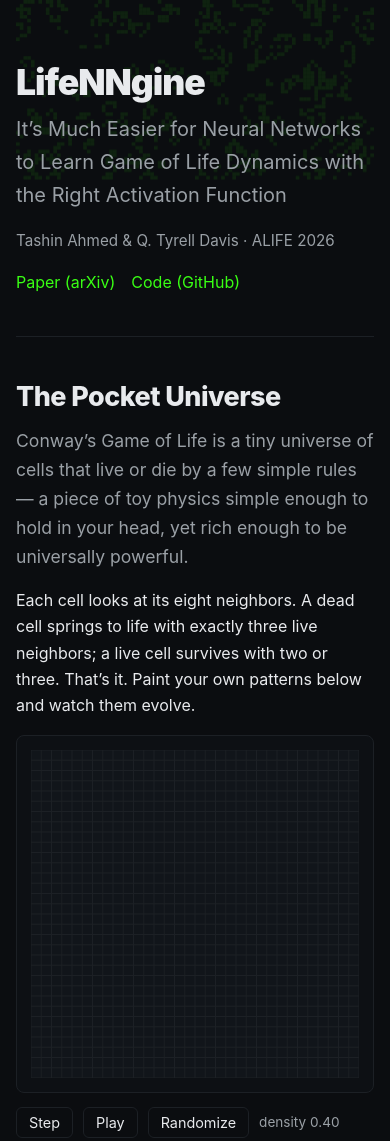
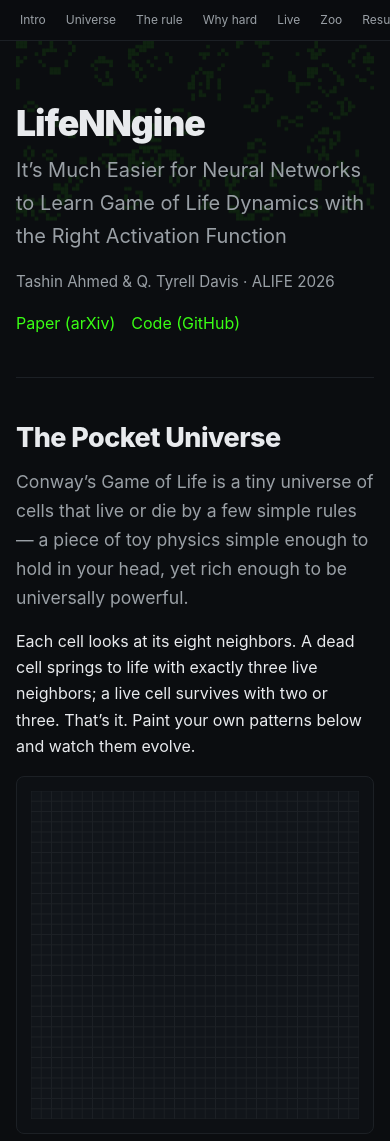
Before and after one commit to TashinAhmed/LifeNNgine, a website with bundled scripts: page web/index.html in a window 390 px wide. Shown: the top 1141 px of the page. Built offline with nearby package versions, Linux system fonts and the light colour scheme.

Commit message:
feat(web): assembly — IO pause, reduced-motion, responsive, nav

```diff
--- a/web/css/style.css
+++ b/web/css/style.css
@@ -85,6 +85,7 @@ code {
 .chapter {
   padding: 64px 0;
   border-top: 1px solid var(--border);
+  scroll-margin-top: 56px;
 }
 
 .chapter:first-of-type {
@@ -175,6 +176,8 @@ code {
 
 .canvas-card canvas {
   width: 100%;
+  height: auto;
+  max-height: 75vh;
   background: var(--bg);
 }
 
@@ -294,6 +297,84 @@ input[type="range"]::-moz-range-thumb {
   font-size: 0.8rem;
 }
 
+/* ---------- Sticky chapter nav ---------- */
+.chapter-nav {
+  position: sticky;
+  top: 0;
+  z-index: 20;
+  display: flex;
+  flex-wrap: wrap;
+  align-items: center;
+  gap: 4px;
+  padding: 8px max(20px, calc((100vw - var(--page-max)) / 2));
+  background: rgba(11, 13, 16, 0.85);
+  -webkit-backdrop-filter: blur(8px);
+  backdrop-filter: blur(8px);
+  border-bottom: 1px solid var(--border);
+  overflow-x: auto;
+  scrollbar-width: thin;
+}
+
+.chapter-nav a {
+  flex: 0 0 auto;
+  font-size: 0.8rem;
+  color: var(--text-muted);
+  padding: 4px 10px;
+  border-radius: 6px;
+  white-space: nowrap;
+}
+
+.chapter-nav a:hover {
+  background: var(--card);
+  color: var(--accent-green);
+  text-decoration: none;
+}
+
+.chapter-nav a:focus-visible {
+  outline: 2px solid var(--accent-green);
+  outline-offset: 2px;
+}
+
+/* ---------- Back to top ---------- */
+.back-to-top {
+  position: fixed;
+  right: 20px;
+  bottom: 20px;
+  z-index: 30;
+  display: flex;
+  align-items: center;
+  justify-content: center;
+  width: 40px;
+  height: 40px;
+  border-radius: 50%;
+  background: var(--card);
+  border: 1px solid var(--border);
+  color: var(--accent-green);
+  font-size: 1.1rem;
+  opacity: 0;
+  visibility: hidden;
+  transform: translateY(8px);
+  transition: opacity 0.2s, transform 0.2s, border-color 0.15s;
+  pointer-events: none;
+}
+
+.back-to-top.is-visible {
+  opacity: 1;
+  visibility: visible;
+  transform: translateY(0);
+  pointer-events: auto;
+}
+
+.back-to-top:hover {
+  border-color: var(--accent-green);
+  text-decoration: none;
+}
+
+.back-to-top:focus-visible {
+  outline: 2px solid var(--accent-green);
+  outline-offset: 2px;
+}
+
 /* ---------- Responsive ---------- */
 @media (max-width: 720px) {
   body {
@@ -313,6 +394,26 @@ input[type="range"]::-moz-range-thumb {
     margin: 14px 0;
   }
 
+  /* Keep individual canvases from dominating a small viewport. */
+  .canvas-card canvas {
+    max-height: 60vh;
+  }
+
+  .chapter-nav {
+    flex-wrap: nowrap;
+    padding: 6px 12px;
+  }
+
+  .chapter-nav a {
+    font-size: 0.75rem;
+    padding: 4px 8px;
+  }
+
+  .back-to-top {
+    right: 12px;
+    bottom: 12px;
+  }
+
   .hero {
     padding: 64px 0 40px;
   }
@@ -323,4 +424,8 @@ input[type="range"]::-moz-range-thumb {
   html {
     scroll-behavior: auto;
   }
+
+  .back-to-top {
+    transition: none;
+  }
 }
--- a/web/index.html
+++ b/web/index.html
@@ -8,10 +8,20 @@
   <link rel="stylesheet" href="css/style.css">
 </head>
 <body>
+  <nav class="chapter-nav" aria-label="Chapter navigation">
+    <a href="#ch-hero">Intro</a>
+    <a href="#ch-pocket-universe">Universe</a>
+    <a href="#ch-rule-function">The rule</a>
+    <a href="#ch-why-hard">Why hard</a>
+    <a href="#ch-watch-it-learn">Live</a>
+    <a href="#ch-activation-zoo">Zoo</a>
+    <a href="#ch-results">Results</a>
+  </nav>
+
   <main class="page">
 
     <!-- Chapter 0 — Hero -->
-    <section class="chapter hero">
+    <section class="chapter hero" id="ch-hero">
       <canvas id="hero-bg" aria-hidden="true"></canvas>
       <h1 class="hero__title">LifeNNgine</h1>
       <p class="hero__subtitle">It&rsquo;s Much Easier for Neural Networks to Learn Game of Life Dynamics with the Right Activation Function</p>
@@ -130,6 +140,7 @@
     </footer>
 
   </main>
+  <a class="back-to-top" href="#ch-hero" aria-label="Back to top" title="Back to top">&uarr;</a>
   <script type="module" src="js/main.js"></script>
 </body>
 </html>
--- a/web/js/main.js
+++ b/web/js/main.js
@@ -7,63 +7,124 @@ import { createActivationPlot } from "./widgets/activation-plot.js";
 import { renderSuccessBars, renderDensitySweep, renderAblation, renderPCA } from "./charts/charts.js";
 import { SUCCESS_RATES, DENSITY_SWEEP, ABLATION, PCA_ILLUSTRATIVE } from "./data/results.js";
 
-const prefersReducedMotion = () => window.matchMedia?.("(prefers-reduced-motion: reduce)").matches;
+// Single reduced-motion policy for the whole page (spec §10). Read once and
+// passed to every controller that cares, so there is one source of truth.
+const REDUCED_MOTION = (() => {
+  try {
+    return typeof window !== "undefined" && typeof window.matchMedia === "function"
+      && window.matchMedia("(prefers-reduced-motion: reduce)").matches;
+  } catch {
+    return false;
+  }
+})();
 
+// Hero background: a faint, slowly self-evolving Game of Life grid motif.
+// Returns { setPaused(bool), stop() }. Respects REDUCED_MOTION (no auto-start),
+// so a visibility pause/resume from the IntersectionObserver is always safe.
 export function initHero(canvas) {
   const H = 48, W = 96;
   let grid = new Uint8Array(H * W);
   const rng = mulberry32(2026);
   for (let i = 0; i < grid.length; i++) grid[i] = rng() < 0.35 ? 1 : 0;
   let raf = 0, last = 0;
+  let paused = false;
+
   function frame(t) {
     if (t - last > 220) { grid = Uint8Array.from(lifeStep(grid, H, W)); last = t; }
-    const { ctx, cssW, cssH } = fitCanvas(canvas);
-    clearCanvas(ctx, canvas.width, canvas.height, "rgba(11,13,16,0)");
-    drawGrid(ctx, grid, H, W, Math.min(cssW / W, cssH / H), { on: "rgba(57,255,20,0.10)", off: "transparent", gridline: "transparent" });
+    const view = fitCanvas(canvas);
+    if (view && view.ctx) {
+      const { ctx, cssW, cssH } = view;
+      clearCanvas(ctx, canvas.width, canvas.height, "rgba(11,13,16,0)");
+      drawGrid(ctx, grid, H, W, Math.min(cssW / W, cssH / H), { on: "rgba(57,255,20,0.10)", off: "transparent", gridline: "transparent" });
+    }
     raf = requestAnimationFrame(frame);
   }
-  if (!prefersReducedMotion()) raf = requestAnimationFrame(frame);
-  return () => cancelAnimationFrame(raf);
+
+  function stop() {
+    if (raf) cancelAnimationFrame(raf);
+    raf = 0;
+  }
+  function start() {
+    if (raf || paused || REDUCED_MOTION) return;
+    raf = requestAnimationFrame(frame);
+  }
+
+  if (!REDUCED_MOTION) start();
+
+  return {
+    setPaused(p) {
+      paused = !!p;
+      if (paused) stop();
+      else start();
+    },
+    stop,
+  };
 }
 
 document.addEventListener("DOMContentLoaded", () => {
-  const hero = document.getElementById("hero-bg");
-  if (hero) window.__stopHero = initHero(hero);
+  // Back-to-top: reveal after roughly one viewport of scrolling. The anchor
+  // itself (#ch-hero) does the jump; CSS scroll-behavior (auto under reduced
+  // motion) governs smoothness, so no JS scroll logic is needed here.
+  const backToTop = document.querySelector(".back-to-top");
+  if (backToTop) {
+    const reveal = () => {
+      backToTop.classList.toggle("is-visible", window.scrollY > window.innerHeight * 0.8);
+    };
+    window.addEventListener("scroll", reveal, { passive: true });
+    reveal();
+  }
+
+  // Collect every widget handle paired with its on-screen root (the .canvas-card
+  // or .chapter section the IntersectionObserver watches). Charts return
+  // { redraw } without setPaused; the observer callback guards for that, so
+  // registering them is harmless and keeps the collection uniform.
+  const widgets = [];
+  function register(canvas, handle) {
+    if (!canvas || !handle) return;
+    const root = canvas.closest(".canvas-card") || canvas.closest(".chapter") || canvas;
+    widgets.push({ root, handle });
+  }
+
+  const heroCanvas = document.getElementById("hero-bg");
+  if (heroCanvas) register(heroCanvas, initHero(heroCanvas));
 
   const lifeCanvas = document.getElementById("life-grid");
-  if (lifeCanvas) {
-    window.__lifeGrid = createLifeGrid(lifeCanvas, document.getElementById("life-controls"));
-  }
+  if (lifeCanvas) register(lifeCanvas, createLifeGrid(lifeCanvas, document.getElementById("life-controls")));
 
   const ruleCanvas = document.getElementById("rule-function");
-  if (ruleCanvas) {
-    window.__ruleFunction = createRuleFunction(ruleCanvas);
-  }
+  if (ruleCanvas) register(ruleCanvas, createRuleFunction(ruleCanvas));
 
   const zooCanvas = document.getElementById("activation-zoo");
   const polyCanvas = document.getElementById("activation-poly");
-  const polyControls = document.getElementById("poly-controls");
   if (zooCanvas || polyCanvas) {
-    window.__activationPlot = createActivationPlot(zooCanvas, polyCanvas, polyControls);
+    // The zoo + poly pair share one handle; observe the card that contains both.
+    register(zooCanvas || polyCanvas, createActivationPlot(zooCanvas, polyCanvas, document.getElementById("poly-controls")));
   }
 
   const vizSuccess = document.getElementById("viz-success");
-  if (vizSuccess) {
-    window.__vizSuccess = renderSuccessBars(vizSuccess, SUCCESS_RATES);
-  }
+  if (vizSuccess) register(vizSuccess, renderSuccessBars(vizSuccess, SUCCESS_RATES));
 
   const vizDensity = document.getElementById("viz-density");
-  if (vizDensity) {
-    window.__vizDensity = renderDensitySweep(vizDensity, DENSITY_SWEEP);
-  }
+  if (vizDensity) register(vizDensity, renderDensitySweep(vizDensity, DENSITY_SWEEP));
 
   const vizAblation = document.getElementById("viz-ablation");
-  if (vizAblation) {
-    window.__vizAblation = renderAblation(vizAblation, ABLATION);
-  }
+  if (vizAblation) register(vizAblation, renderAblation(vizAblation, ABLATION));
 
   const vizPca = document.getElementById("viz-pca");
-  if (vizPca) {
-    window.__vizPca = renderPCA(vizPca, PCA_ILLUSTRATIVE);
+  if (vizPca) register(vizPca, renderPCA(vizPca, PCA_ILLUSTRATIVE));
+
+  // Pause off-screen animation/training to save CPU (spec §10). Feature-detected:
+  // browsers without IntersectionObserver simply keep everything running.
+  if (typeof IntersectionObserver !== "undefined") {
+    const io = new IntersectionObserver((entries) => {
+      for (const entry of entries) {
+        const w = widgets.find((x) => x.root === entry.target);
+        if (!w || !w.handle) continue;
+        if (typeof w.handle.setPaused === "function") {
+          w.handle.setPaused(!entry.isIntersecting);
+        }
+      }
+    }, { rootMargin: "100px" });
+    for (const { root } of widgets) io.observe(root);
   }
 });
```
